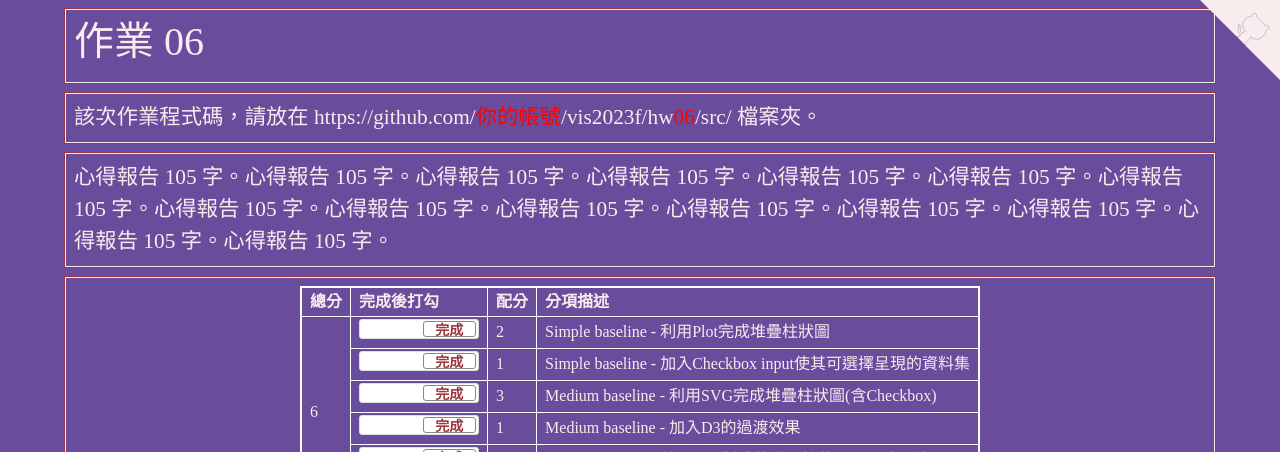
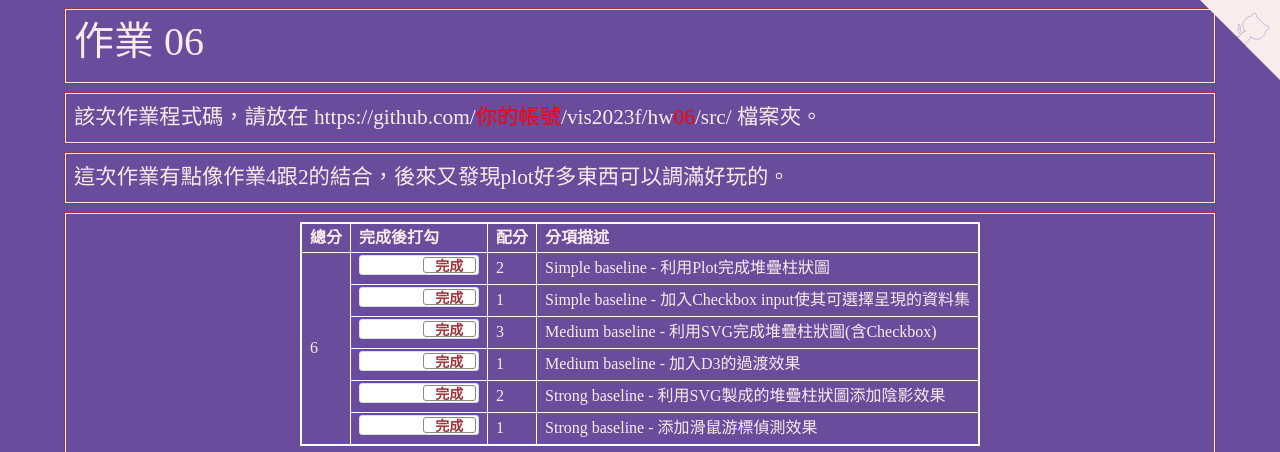
Before and after one commit to fantasywars/vis2023f, a plain HTML site: page hw06/index.html in a window 1280 px wide. Shown: the top 452 px of the page. Drawn offline with nearby package versions, Linux system fonts and the light colour scheme.

Commit message:
Update index.html

```diff
--- a/hw06/index.html
+++ b/hw06/index.html
@@ -185,7 +185,7 @@
   <!-- ------------------------------------------------>
   <div class="row hw12">
     <div class="col-md-12 twenty">
-      心得報告 105 字。心得報告 105 字。心得報告 105 字。心得報告 105 字。心得報告 105 字。心得報告 105 字。心得報告 105 字。心得報告 105 字。心得報告 105 字。心得報告 105 字。心得報告 105 字。心得報告 105 字。心得報告 105 字。心得報告 105 字。心得報告 105 字。
+      這次作業有點像作業4跟2的結合，後來又發現plot好多東西可以調滿好玩的。
     </div>
   </div>
 
```
